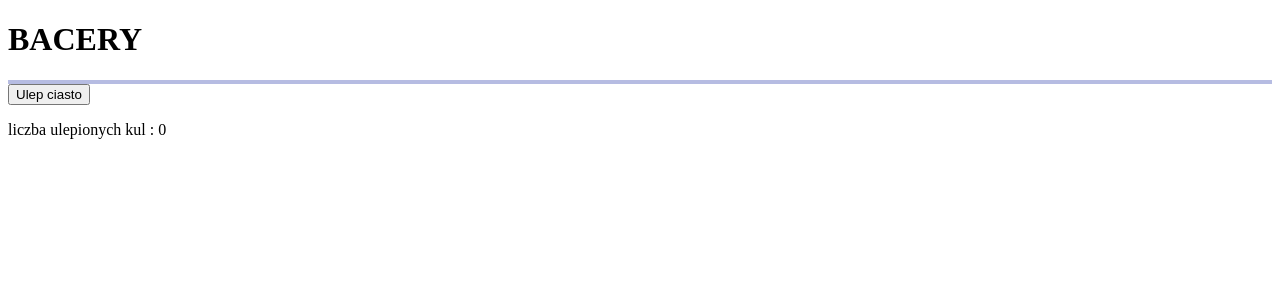
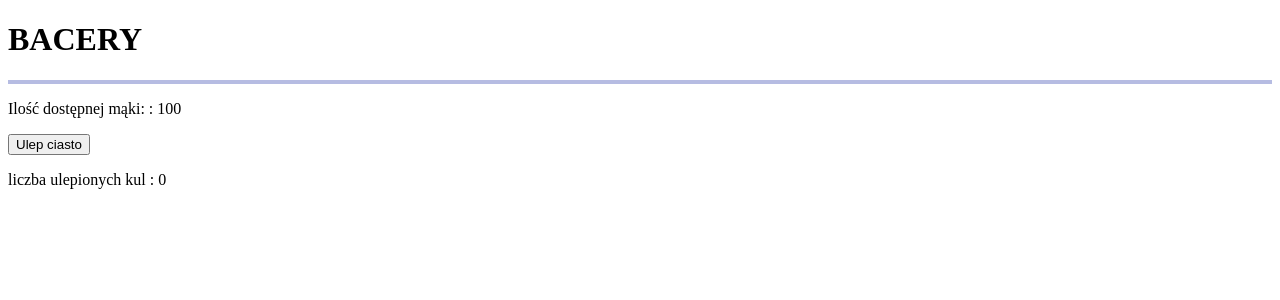
Before and after one commit to molekJ/bakery, a React (Create React App) app in the folder my-app/: page / in a window 1280 px wide. Shown: the top 300 px of the page. Built offline with nearby package versions, Linux system fonts and the light colour scheme.

Commit message:
Display flourAmount added

```diff
--- a/my-app/src/App.tsx
+++ b/my-app/src/App.tsx
@@ -5,17 +5,22 @@ import { DisplayAmount } from './Components/DisplayAmount';
 function App() {
 
 
+  const [flourAmount, setFlourAmount] = useState<number>(100);
   const [progresDought, setProgresDought] = useState<number>(0);
   const [isMakingDought, setisMakingDought] = useState<boolean>(false);
   const [doughtAmount, setDoughtAmount] = useState<number>(0);
 
 
   useEffect(() => {
+    if(flourAmount < 10){
+      setisMakingDought(false);
+      return;
+    }
     if(isMakingDought){
-
-      if(progresDought === 100){
+       if(progresDought === 100){
        setProgresDought(0);
        setDoughtAmount(doughtAmount + 1);
+       setFlourAmount(flourAmount - 10);
        return;
       }
       setTimeout(()=>{
@@ -25,9 +30,10 @@ function App() {
 
       return (
         <div className="App">
-      <h1>BACERY</h1>
-      <ProgressBar progressValue={progresDought}/>
-      <button onClick={() => {
+           <h1>BACERY</h1>
+           <ProgressBar progressValue={progresDought}/>
+           <DisplayAmount amount={flourAmount} nameAmount={"Ilość dostępnej mąki:"}/>
+      <button disabled={flourAmount<10? true : false} onClick={() => {
         setisMakingDought(!isMakingDought)
       }}>{isMakingDought ?'Zatrzymaj lepienie' : 'Ulep ciasto'}</button>
       <DisplayAmount amount={doughtAmount} nameAmount={"liczba ulepionych kul"}/>
```
Also changed, not shown: my-app/src/Components/DoughShelf.tsx (added, +11 -0 lines).
